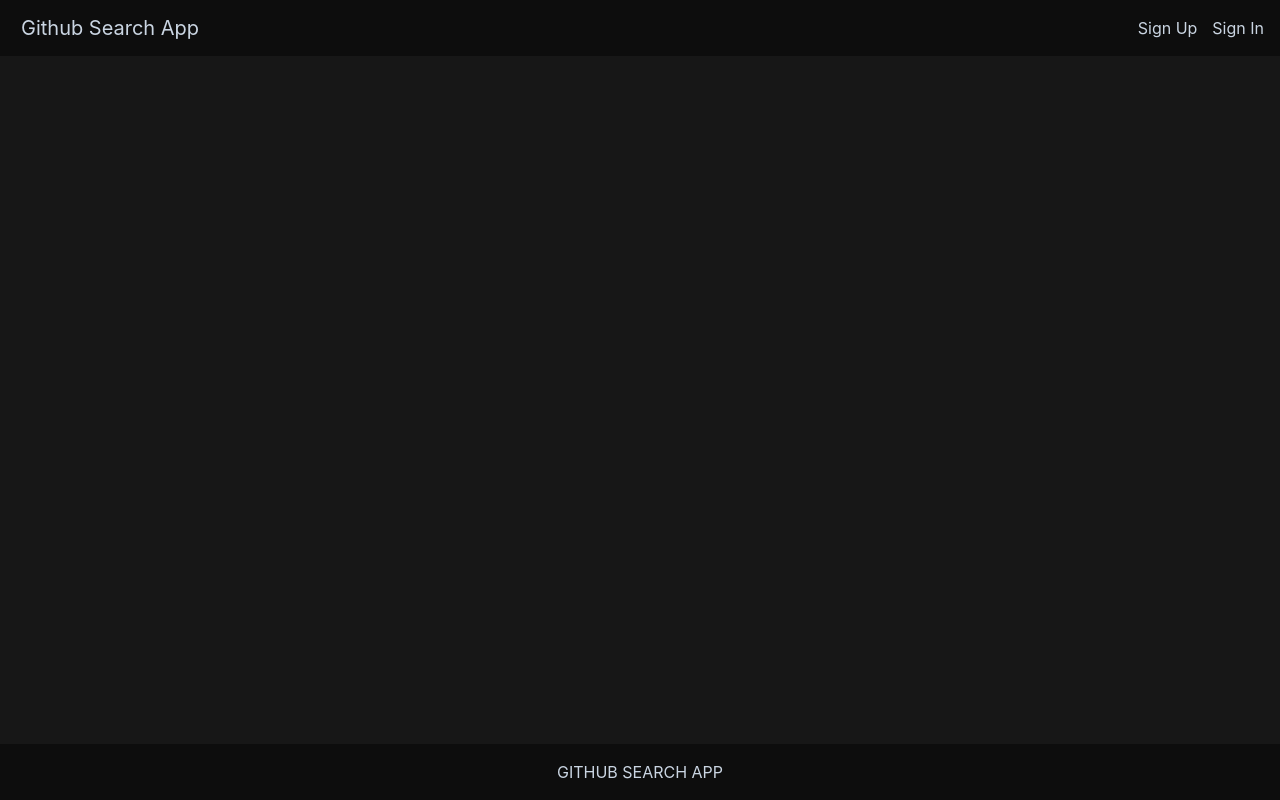
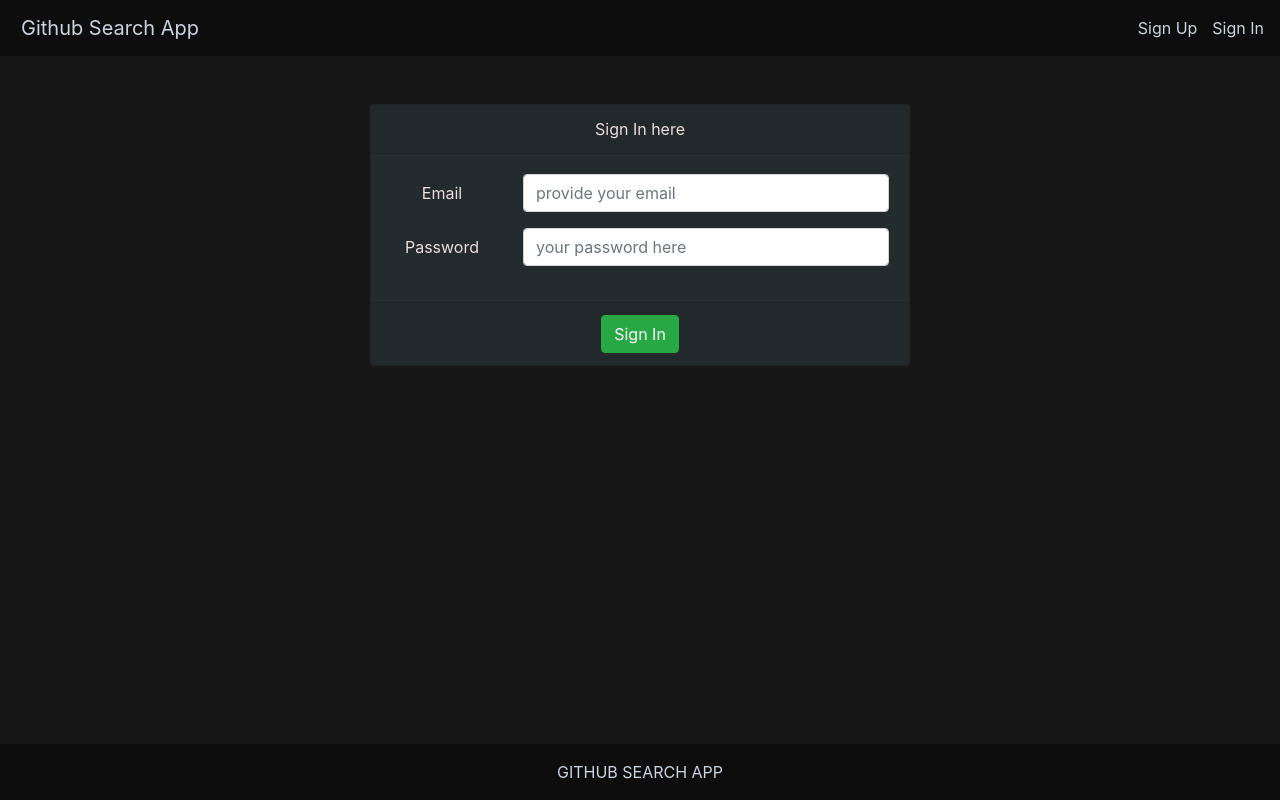
Before and after one commit to HarshYellare28/GithubSearchApp, a React (Create React App) app: page /SignIn in a window 1280 px wide. Built offline with nearby package versions, Linux system fonts and the light colour scheme.

Commit message:
attempt to solve header issue

```diff
--- a/src/App.js
+++ b/src/App.js
@@ -37,9 +37,9 @@
         <Header/>
         <Switch>
           <Route exact path="/GithubSearchApp" component={Home} />
-          <Route exact path="/GithubSearchApp/SignIn" component={SignIn} />
-          <Route exact path="/GithubSearchApp/SignUp" component={SignUp} />
-          <Route exact path="/GithubSearchApp/*" component={NotFound} />
+          <Route exact path="/SignIn" component={SignIn} />
+          <Route exact path="/SignUp" component={SignUp} />
+          <Route exact path="/*" component={NotFound} />
         </Switch>
         <Footer/>
       </UserContext.Provider>
--- a/src/Layout/Header.js
+++ b/src/Layout/Header.js
@@ -21,7 +21,7 @@
         <Navbar.Toggle aria-controls="basic-navbar-nav" className="navbar-dark"/>
         <Navbar.Collapse id="basic-navbar-nav">
         <Nav className="ml-auto">
-              { context.user ? (<Nav.Link tag={Link} onClick={() => (context.setUser(null))} style={{color:"#CAD5E2",padding:"5px"}}>Log Out</Nav.Link>) : <Row><Nav.Link tag={Link} href="https://harshyellare28.github.io/GithubSearchApp/SignUp" style={{color:"#CAD5E2",padding:"5px",marginLeft:"15px"}}>Sign Up</Nav.Link><Nav.Link tag={Link} href="https://harshyellare28.github.io/GithubSearchApp/SignIn" style={{color:"#CAD5E2",padding:"5px",paddingLeft:"10px",marginRight:"10px"}}>Sign In</Nav.Link></Row> }
+              { context.user ? (<Nav.Link tag={Link} onClick={() => (context.setUser(null))} style={{color:"#CAD5E2",padding:"5px"}}>Log Out</Nav.Link>) : <Row><Nav.Link tag={Link} href="/SignUp" style={{color:"#CAD5E2",padding:"5px",marginLeft:"15px"}}>Sign Up</Nav.Link><Nav.Link tag={Link} href="/SignIn" style={{color:"#CAD5E2",padding:"5px",paddingLeft:"10px",marginRight:"10px"}}>Sign In</Nav.Link></Row> }
         </Nav>
         </Navbar.Collapse>
       </Navbar>
--- a/src/Pages/Home.js
+++ b/src/Pages/Home.js
@@ -33,7 +33,7 @@
     // Put any page behind login
     if(!context.user?.uid)
     {
-        return <Redirect to="/GithubSearchApp/SignIn"/>
+        return <Redirect to="/SignIn"/>
     }
 
     return(
```
